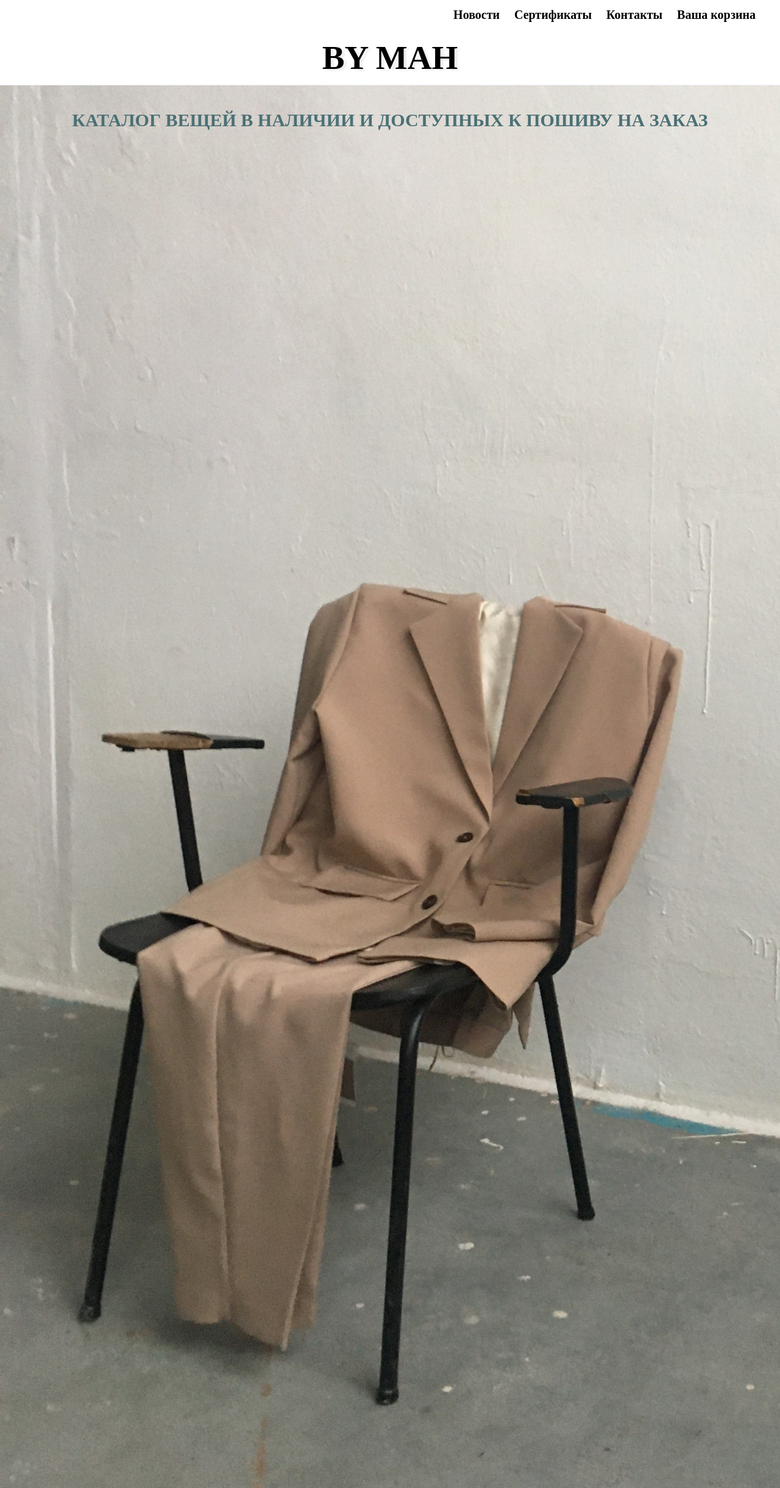
After one commit to katyammah/my-first-blog, a Django app: template blog/templates/blog/catalog.html in a window 1280 px wide. The commit adds this page. Shown: the whole page at 61% size. Run offline with Django 3.2, Linux system fonts and the light colour scheme; the template is opened without the code that fills it, so the values that code supplies are empty; some libraries are stand-ins or nearby versions.

Commit message:
Added view and template for blog as well as CSS for the site

```diff
--- /dev/null
+++ b/blog/static/css/blog.css
@@ -0,0 +1,109 @@
+h1, h2, h3, h4, h5, p, a {
+    font-family: 'Poiret One';
+    font-size: 20px;
+    font-weight: bold;
+}
+
+header {
+    background-color: #fff;
+    padding-top: 10px;
+}
+
+.links {
+    float: right;
+    padding-right: 30px;
+}
+
+.links a{
+    color: #000000;
+    padding: 10px;
+}
+
+.page-header {
+    height: 90px;
+}
+
+.page-header h1 {
+    color: #000000;
+    font-size: 55px;
+    font-weight: 700;
+    text-transform: uppercase;
+    text-align: center;
+    line-height: 90px;
+    text-shadow: 5px 3px 3px #F0F0F0;
+}
+
+.cover {
+    background-image: url(img/IMG_2866-1.JPG);
+    background-size: cover;
+    min-weight: 100%;
+    min-height: 2300px;
+    margin-top: -20px;
+    padding: 20px 60px;
+}
+
+.cover h1 {
+    color: 4b7075;
+    font-size: 30px;
+    text-transform: uppercase;
+    padding-bottom: 50px;
+    text-align: center;
+}
+
+.post {
+    width: 500px;
+}
+
+.post h1{
+    color: 4b7075;
+    font-size: 30px;
+    text-transform: uppercase;
+    text-align: left;
+    padding-bottom: 10px;
+
+}
+.text {
+    margin-left: 40px;
+    width: 100%;
+    display: none;
+}
+
+.post a{
+    color: 4b7075;
+    font-size: 30px;
+}
+
+.post:hover .text{
+    font-size: 40px;
+    display: block;
+}
+
+
+.catalog {
+    float:right;
+    margin-top: 100px;
+    width: 50%;
+    text-align: center;
+}
+
+.catalog h1{
+    padding-bottom: 5px;
+}
+
+.catalog h1 a{
+    color: 4b7075;
+    font-size: 30px;
+}
+
+.photos {
+    height: 400px;
+    width: 400px;
+    margin: auto;
+    background-image: url(img/photo_2022-08-26_23-56-19.jpg);
+    background-size: contain;
+}
+
+.photos:hover {
+    height: 530px;
+    width: 530px;
+}
--- /dev/null
+++ b/blog/templates/blog/base.html
@@ -0,0 +1,32 @@
+{% load static %}
+
+
+<html>
+
+    <head>
+        <title>Things for good health</title>
+        <link rel="stylesheet" href="//maxcdn.bootstrapcdn.com/bootstrap/3.2.0/css/bootstrap.min.css">
+        <link rel="stylesheet" href="//maxcdn.bootstrapcdn.com/bootstrap/3.2.0/css/bootstrap-theme.min.css">
+        <link rel="stylesheet" href='{% static "css/blog.css" %}'>
+        <link rel="shortcut icon" type="image/png" href="{% static 'favicon.ico' %}">
+    </head>
+
+    <body>
+        <header>
+            <div class="links">
+                <a href="#">Новости</a>
+                <a href="#">Сертификаты</a>
+                <a href="#">Контакты</a>
+                <a href="#">Ваша корзина</a>
+            </div>
+            <div class="page-header">
+                <h1>By Mah</h1>
+            </div>
+
+        </header>
+            {% block content %}
+            {% endblock %}
+
+        </div>
+    </body>
+</html>
--- /dev/null
+++ b/blog/templates/blog/catalog.html
@@ -0,0 +1,9 @@
+{% extends 'blog/base.html' %}
+
+{% block content %}
+
+        <div class="cover">
+            <h1>Каталог вещей в наличии и доступных к пошиву на заказ</h1>
+
+        </div>
+{% endblock %}
--- a/blog/urls.py
+++ b/blog/urls.py
@@ -2,5 +2,6 @@ from django.urls import path
 from . import views
 
 urlpatterns = [
-    path('', views.post_list, name = 'post_list'),
+    path('', views.post_list, name='post_list'),
+    path('catalog/', views.catalog, name='catalog'),
 ]
--- a/blog/views.py
+++ b/blog/views.py
@@ -7,3 +7,8 @@ def post_list(request):
     posts = Post.objects.filter(published_date__lte=timezone.now()).order_by("published_date")
     return render (request, 'blog/post_list.html', {'posts':posts})
 # Create your views here.
+
+
+def catalog (request):
+   # clothes = Post.objects.filter(title__contains = "Жакет").order_by("published_date")
+    return render (request, 'blog/catalog.html')
--- a/mysite/urls.py
+++ b/mysite/urls.py
@@ -15,6 +15,7 @@ Including another URLconf
 """
 from django.contrib import admin
 from django.urls import path, include
+
 urlpatterns = [
     path('admin/', admin.site.urls),
     path('',include('blog.urls')),
```
Also changed, not shown: blog/templates/blog/post_list.html (+16 -20 lines), blog/static/css/img/IMG_2866-1.JPG (added), blog/static/css/img/photo_2022-08-26_23-56-19.jpg (added).
